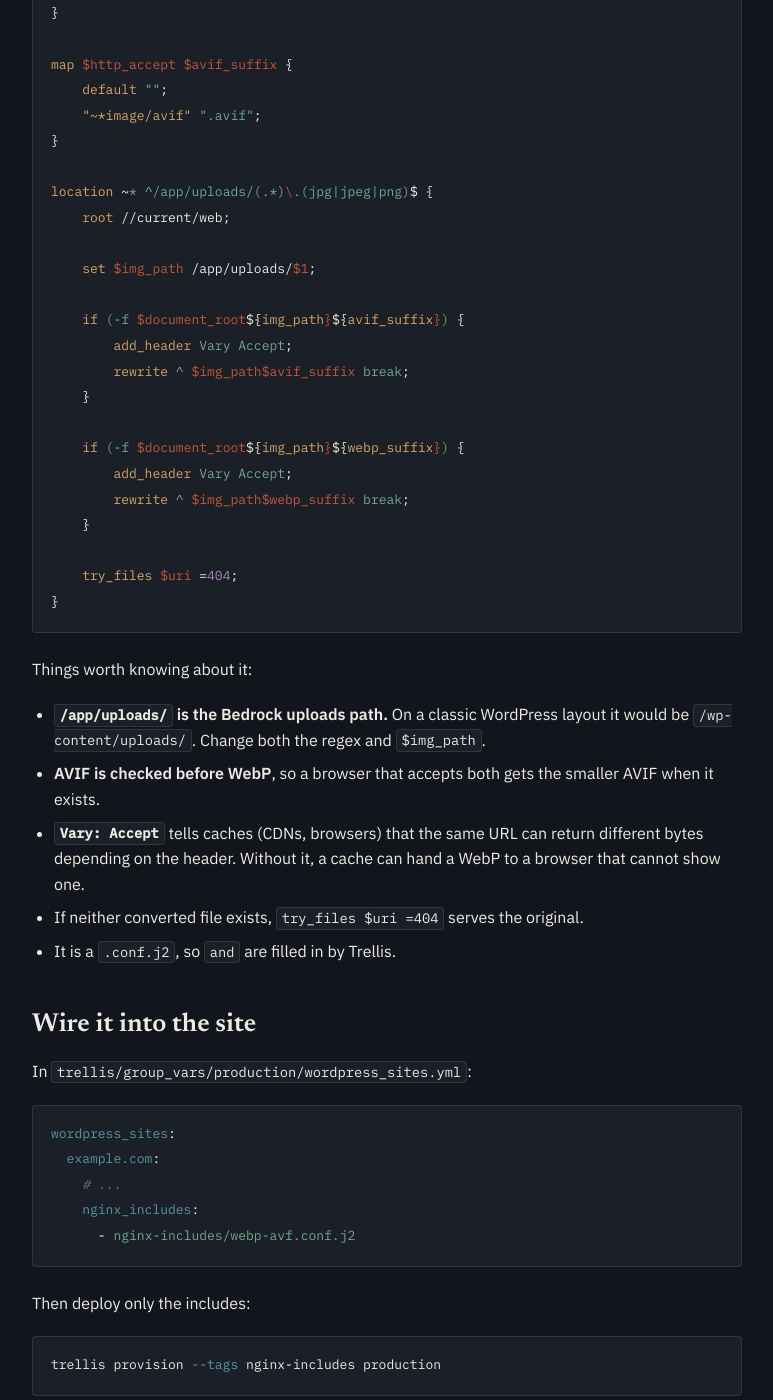
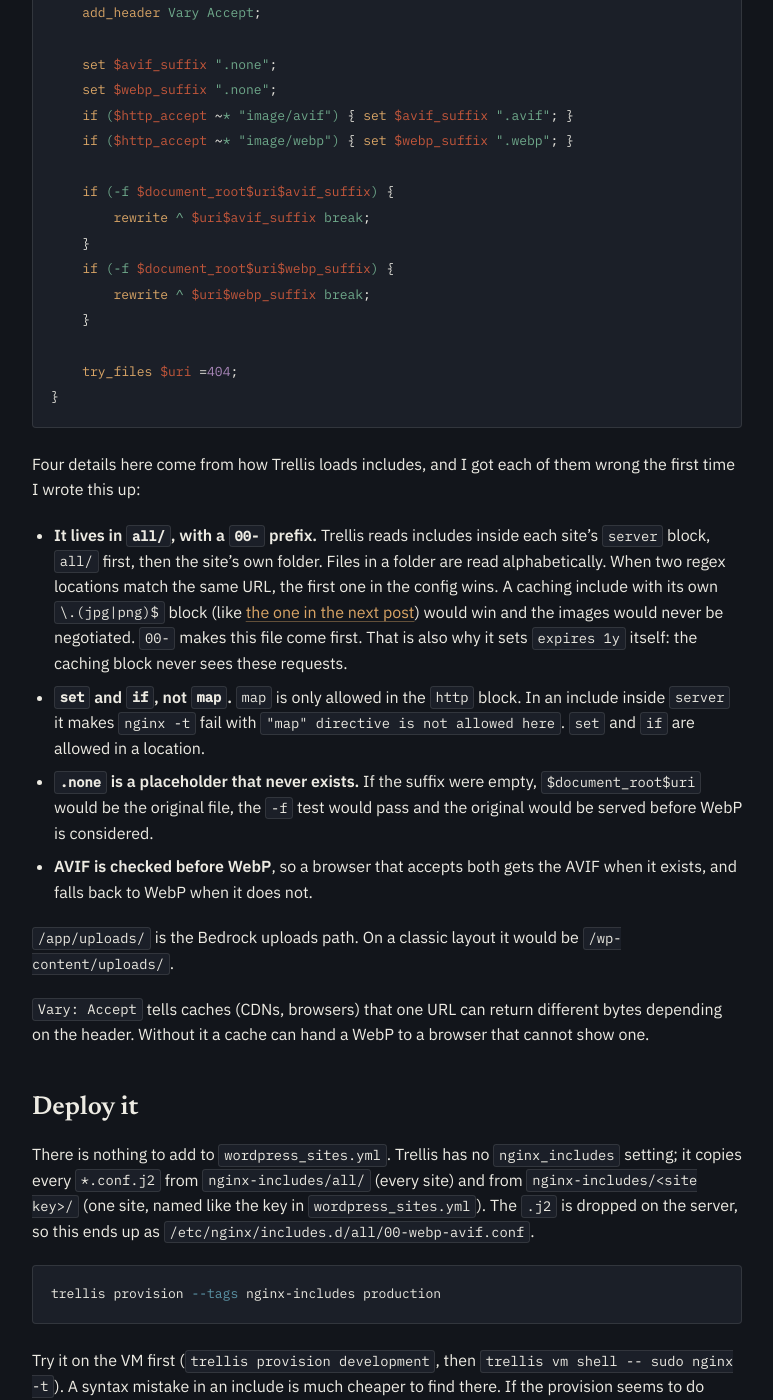
Before and after one commit to wpvillain/wpvillain.github.io, a Jekyll site: the page built from _posts/2026-10-29-serve-webp-avif-nginx-trellis-accept-header-bedrock-uploads.markdown, in a window 1280 px wide and 1400 px high, scrolled down 1001 px. Shown: the whole window, without its empty margins (96-869 px from the left). Built offline with Jekyll 4.4.1, drawn with Linux system fonts in a browser that asks for light colours; some of the changed text lies outside the part shown.

Commit message:
Correct the Nginx posts: load order, no map, jpg.webp naming and the includes folders (#22)

````diff
--- a/_posts/2026-10-29-serve-webp-avif-nginx-trellis-accept-header-bedrock-uploads.markdown
+++ b/_posts/2026-10-29-serve-webp-avif-nginx-trellis-accept-header-bedrock-uploads.markdown
@@ -14,63 +14,47 @@ There are two ways to get WebP onto a WordPress site. One rewrites the HTML, so
 
 A browser that can show WebP says so in its `Accept` header (`image/webp`, and `image/avif` for AVIF). Nginx looks at that header, and if a converted file sits next to the original it serves that instead. If not, the original is served. The URL does not change.
 
-The rule is about the file name: `photo.jpg` is replaced by `photo.jpg.webp` or `photo.jpg.avif`, the **original name plus the new extension**, not `photo.webp`.
+The rule is about the file name: `photo.jpg` is replaced by `photo.jpg.webp` or `photo.jpg.avif`, the **original name plus the new extension**, not `photo.webp`. (My first version of this include looked for `photo.webp`, so the commands below would have produced files it never served.)
 
 ## The include
 
-Save this as `trellis/nginx-includes/webp-avf.conf.j2`:
+Save this as `trellis/nginx-includes/all/00-webp-avif.conf.j2`:
 
 ```nginx
-map $http_accept $webp_suffix {
-    default "";
-    "~*image/webp" ".webp";
-}
+location ~* ^/app/uploads/.+\.(jpg|jpeg|png)$ {
+    expires 1y;
+    add_header Vary Accept;
 
-map $http_accept $avif_suffix {
-    default "";
-    "~*image/avif" ".avif";
-}
+    set $avif_suffix ".none";
+    set $webp_suffix ".none";
+    if ($http_accept ~* "image/avif") { set $avif_suffix ".avif"; }
+    if ($http_accept ~* "image/webp") { set $webp_suffix ".webp"; }
 
-location ~* ^/app/uploads/(.*)\.(jpg|jpeg|png)$ {
-    root {{ www_root }}/{{ site.name }}/current/web;
-
-    set $img_path /app/uploads/$1;
-
-    if (-f $document_root${img_path}${avif_suffix}) {
-        add_header Vary Accept;
-        rewrite ^ $img_path$avif_suffix break;
+    if (-f $document_root$uri$avif_suffix) {
+        rewrite ^ $uri$avif_suffix break;
     }
-
-    if (-f $document_root${img_path}${webp_suffix}) {
-        add_header Vary Accept;
-        rewrite ^ $img_path$webp_suffix break;
+    if (-f $document_root$uri$webp_suffix) {
+        rewrite ^ $uri$webp_suffix break;
     }
 
     try_files $uri =404;
 }
 ```
 
-Things worth knowing about it:
+Four details here come from how Trellis loads includes, and I got each of them wrong the first time I wrote this up:
 
-- **`/app/uploads/` is the Bedrock uploads path.** On a classic WordPress layout it would be `/wp-content/uploads/`. Change both the regex and `$img_path`.
-- **AVIF is checked before WebP**, so a browser that accepts both gets the smaller AVIF when it exists.
-- **`Vary: Accept`** tells caches (CDNs, browsers) that the same URL can return different bytes depending on the header. Without it, a cache can hand a WebP to a browser that cannot show one.
-- If neither converted file exists, `try_files $uri =404` serves the original.
-- It is a `.conf.j2`, so `{{ www_root }}` and `{{ site.name }}` are filled in by Trellis.
+- **It lives in `all/`, with a `00-` prefix.** Trellis reads includes inside each site's `server` block, `all/` first, then the site's own folder. Files in a folder are read alphabetically. When two regex locations match the same URL, the first one in the config wins. A caching include with its own `\.(jpg|png)$` block (like [the one in the next post]({% post_url 2026-10-29-nginx-browser-caching-headers-trellis-all-includes-expires %})) would win and the images would never be negotiated. `00-` makes this file come first. That is also why it sets `expires 1y` itself: the caching block never sees these requests.
+- **`set` and `if`, not `map`.** `map` is only allowed in the `http` block. In an include inside `server` it makes `nginx -t` fail with `"map" directive is not allowed here`. `set` and `if` are allowed in a location.
+- **`.none` is a placeholder that never exists.** If the suffix were empty, `$document_root$uri` would be the original file, the `-f` test would pass and the original would be served before WebP is considered.
+- **AVIF is checked before WebP**, so a browser that accepts both gets the AVIF when it exists, and falls back to WebP when it does not.
 
-## Wire it into the site
+`/app/uploads/` is the Bedrock uploads path. On a classic layout it would be `/wp-content/uploads/`.
 
-In `trellis/group_vars/production/wordpress_sites.yml`:
+`Vary: Accept` tells caches (CDNs, browsers) that one URL can return different bytes depending on the header. Without it a cache can hand a WebP to a browser that cannot show one.
 
-```yaml
-wordpress_sites:
-  example.com:
-    # ...
-    nginx_includes:
-      - nginx-includes/webp-avf.conf.j2
-```
+## Deploy it
 
-Then deploy only the includes:
+There is nothing to add to `wordpress_sites.yml`. Trellis has no `nginx_includes` setting; it copies every `*.conf.j2` from `nginx-includes/all/` (every site) and from `nginx-includes/<site key>/` (one site, named like the key in `wordpress_sites.yml`). The `.j2` is dropped on the server, so this ends up as `/etc/nginx/includes.d/all/00-webp-avif.conf`.
 
 ```bash
 trellis provision --tags nginx-includes production
@@ -100,13 +84,17 @@ If you instead want WebP in the page but a JPG in the share card, that is a diff
 ## Check it
 
 ```bash
-curl -H "Accept: image/webp" -I https://example.com/app/uploads/2026/10/photo.jpg
+curl -sI -H "Accept: image/webp,*/*" https://example.com/app/uploads/2026/10/photo.jpg
 ```
 
-You want `Content-Type: image/webp` and `Vary: Accept`. Then without the header:
+You want `Content-Type: image/webp`, `Vary: Accept` and a `Cache-Control: max-age=31536000`. Then without the header:
 
 ```bash
-curl -I https://example.com/app/uploads/2026/10/photo.jpg
+curl -sI -H "Accept: text/html" https://example.com/app/uploads/2026/10/photo.jpg
 ```
 
-That should still say `image/jpeg`. If you get the JPG for the first request, check that `photo.jpg.webp` exists with exactly that name, and that no other `location` is catching the image first. Two regex locations that match the same URL are resolved by order in the config, and a caching include with its own image rule can win. That is the next post's subject: [browser caching headers for Trellis]({% post_url 2026-10-29-nginx-browser-caching-headers-trellis-all-includes-expires %}).
+That should still say `image/jpeg`.
+
+I tested the include against a local Nginx with a caching include next to it. With both `photo.jpg.avif` and `photo.jpg.webp` present, `Accept: image/avif,image/webp` returned AVIF and `Accept: image/webp` returned WebP. With only a WebP, a browser asking for both got WebP. With neither, everyone got the JPG.
+
+If you get the JPG when a converted file exists, check in this order: that the file is named exactly `photo.jpg.webp`, that the include is `00-webp-avif.conf.j2` in `nginx-includes/all/` and was deployed (`ls /etc/nginx/includes.d/all/`), and that no other regex `location` for images is read earlier.
````
Also changed, not shown: _posts/2026-10-29-nginx-browser-caching-headers-trellis-all-includes-expires.markdown (+10 -6 lines).
